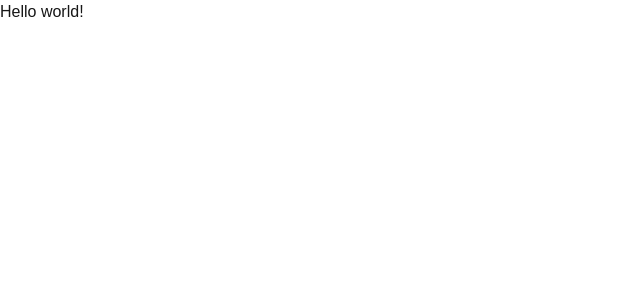
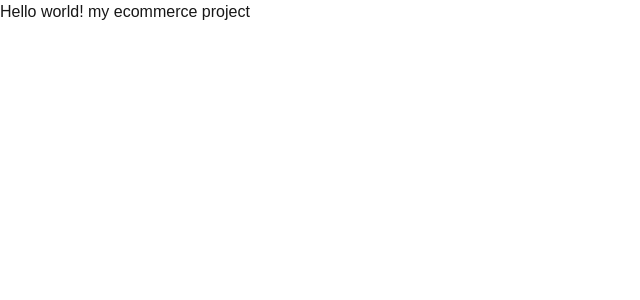
Before and after one commit to MDSOBUJMADBOR/E-commerce, a Next.js app in the folder frontend/: page / in a window 1280 px wide. Shown: the top 300 px of the page, without its empty margins (0-640 px from the left). Built offline with nearby package versions, Linux system fonts and the light colour scheme.

Commit message:
home page ecommerce

```diff
--- a/frontend/src/app/page.tsx
+++ b/frontend/src/app/page.tsx
@@ -3,6 +3,9 @@ const Home = () => {
   return (
     <div>
       Hello world!
+
+
+      my ecommerce project
     </div>
   )
 }
```
